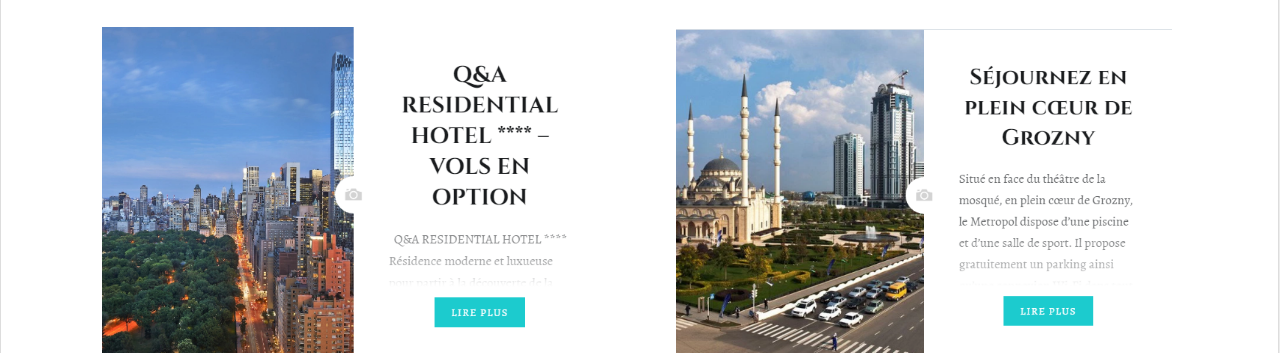
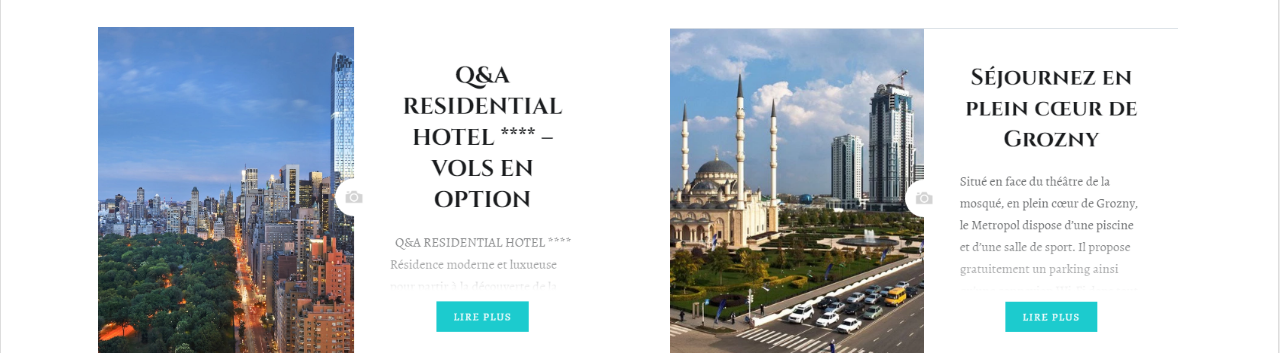
Before and after one commit to CampusTrip/CampusTrip-1, a website: page categorie.html in a window 1280 px wide. Shown: the part 599-952 px from the top of the page. Drawn offline with nearby package versions, Linux system fonts and the light colour scheme; a web font is replaced by a local one.

Commit message:
legere modification sur les proportions des images

```diff
--- a/categorie.html
+++ b/categorie.html
@@ -93,8 +93,8 @@
 
 
 		<table> <tr>
-		<a href="new-york.html"><td> <img id="image1" src="img/ny1.png"/></td></a>
-		<a href="grozny.html"><td><img id="image2" src="img/grozny.png"/></td></a>
+		<td><a href="new-york.html"><td> <img id="image1" src="img/ny1.png"/></td></a></td>
+		<td><a href="grozny.html"><td><img id="image2" src="img/grozny.png"/></td></a>	</td>
 
 	     </tr>
          </table>
--- a/css/categorie.css
+++ b/css/categorie.css
@@ -23,12 +23,12 @@
 
 #image1 {
 display: inline block;
-width:88.5%;
+width:90%;
 
 }
 
 #image2 {
-width: 87%;
+width: 89%;
 display: inline block;
 
 }
```
